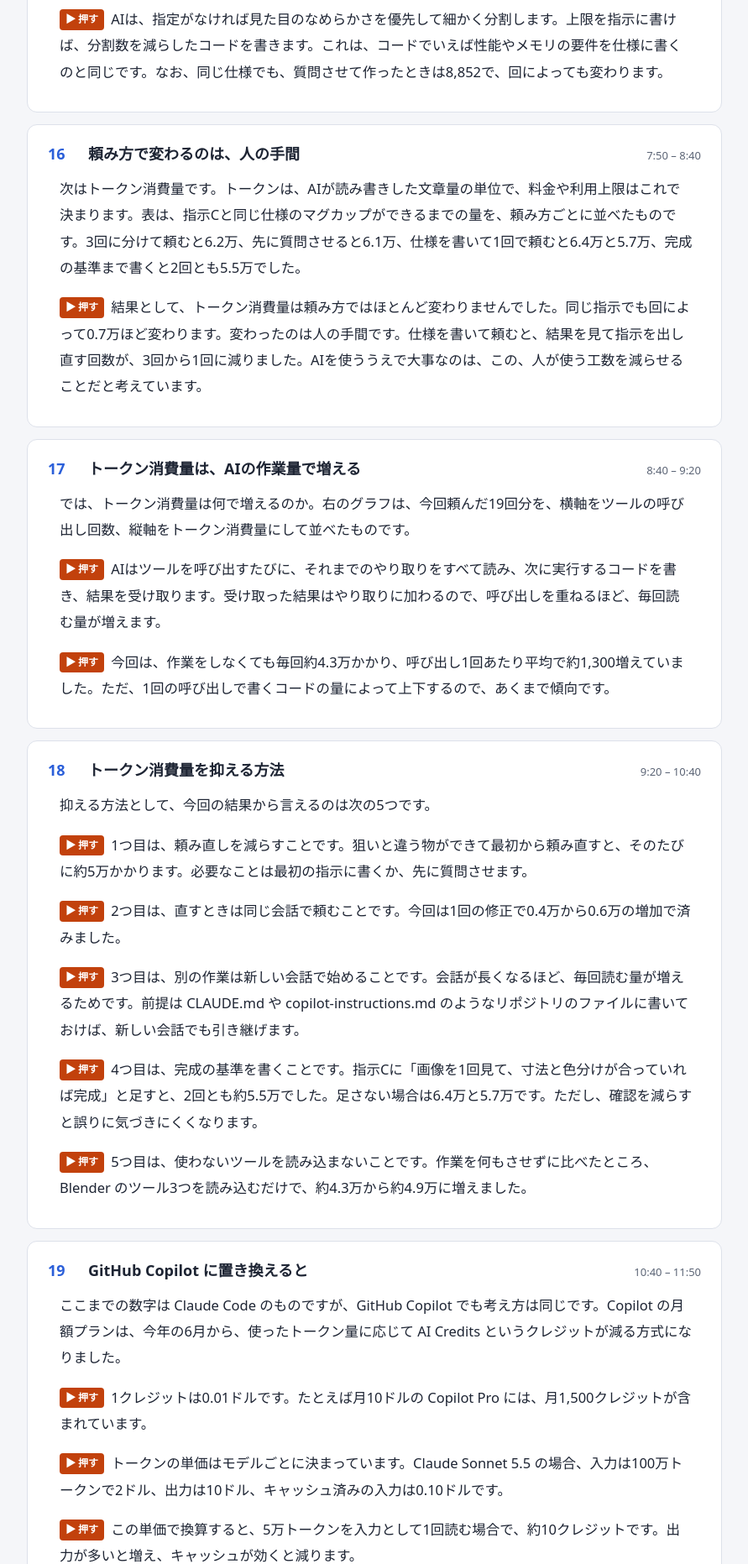
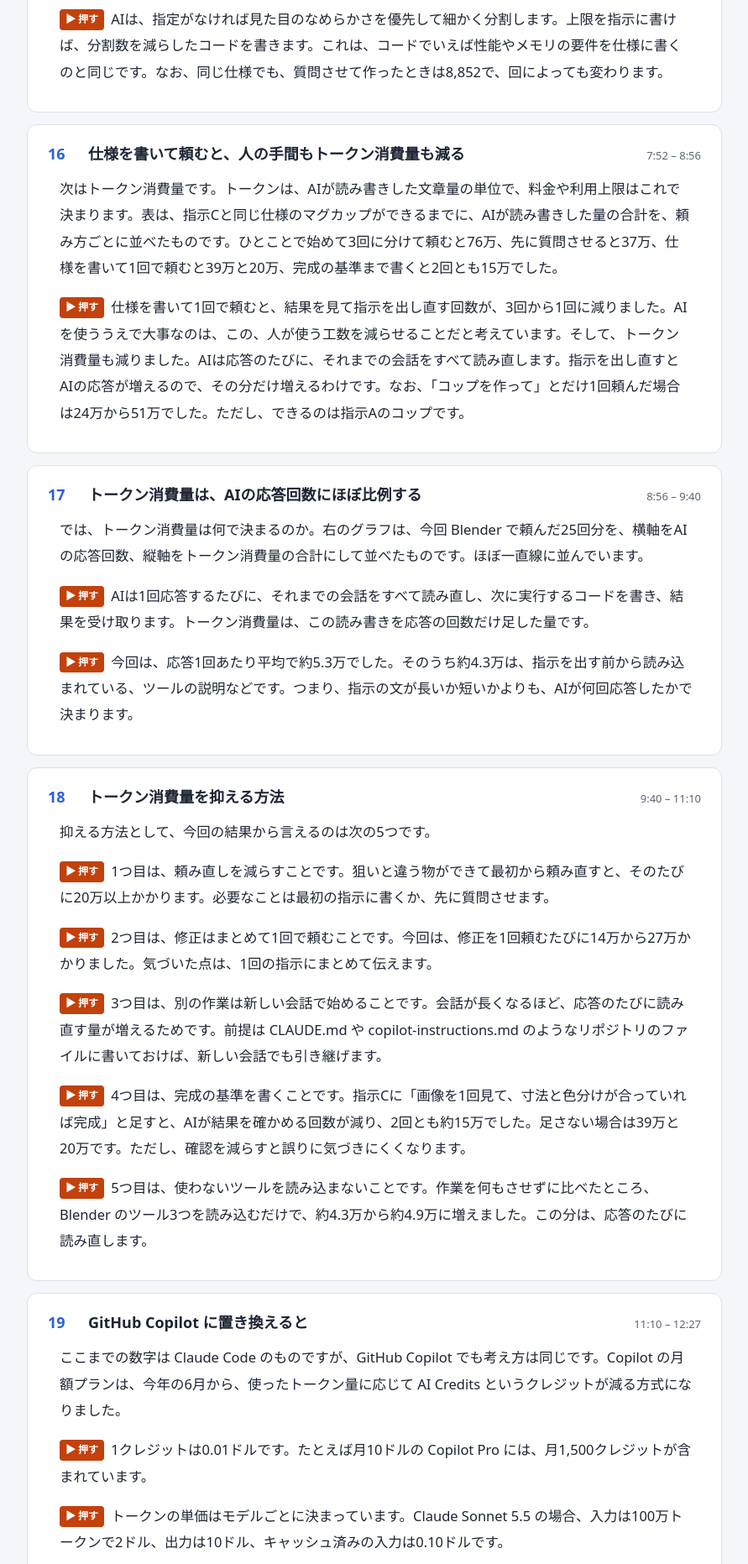
Before and after one commit to rrr-cloud/ai-modeling-study, a plain HTML site: page script.html in a window 1280 px wide. Shown: the part 4567-6430 px from the top of the page at 84% size, without its empty margins (194-1085 px from the left). Drawn offline with Linux system fonts and the light colour scheme.

Commit message:
fix: トークン消費量を、応答ごとの合計（料金のもとになる量）に直す。仕様を書いて1回で頼むと、人の手間もトークン消費量も減る、という結果に改める
Co-Authored-By: Claude Fable 5.2 <noreply@anthropic.com>

```diff
--- a/script-data.js
+++ b/script-data.js
@@ -116,65 +116,65 @@ window.TALK_SCRIPT = [
   },
   {
     "title": "決まっていない点を、AIに質問させる",
-    "time": "6:05 – 6:50",
+    "time": "6:05 – 6:52",
     "steps": [
       "では、最初から仕様を全部書けないときはどうするか。決まっていない点をAIに質問させる方法があります。",
       "指示はこうです。「コップを作って。作り始める前に、決まっていない点や不明な点があれば質問して」。",
       "すると、AIは作り始める前に6つ質問してきました。種類、大きさ、材質と色、中身を入れるか、用途つまりポリゴン数を抑えるか、装飾です。",
-      "これに指示Cと同じ内容で答えると、寸法も色分けも指示Cと同じ仕上がりになりました。トークン消費量は約6.1万で、指示Cとほぼ同じです。仕様を自分で全部書かなくても、質問に答える形で同じ結果にたどり着けます。"
+      "これに指示Cと同じ内容で答えると、寸法も色分けも指示Cと同じ仕上がりになりました。トークン消費量は合計で約37万で、指示Cの20万から39万と同じ程度です。仕様を自分で全部書かなくても、質問に答える形で同じ結果にたどり着けます。"
     ]
   },
   {
     "title": "ちなみに：ポリゴン数",
-    "time": "6:50 – 7:50",
+    "time": "6:52 – 7:52",
     "steps": [
       "ここは本題から少し外れますが、ちなみに、3Dモデルなのでポリゴン数も見てみました。網目が見える表示にしています。指示Aのコップは三角形で1,536。指示Cのマグカップは23,540でした。先ほどのコードのとおり円周を96分割していて、縁や底の丸みも細かく分割しているためです。人がゲーム用に作るなら、ここまで細かくはしないと思います。右は、指示Cに「ゲームで使うので、三角形で1,000以下にして」と足したもので、732になりました。",
       "AIは、指定がなければ見た目のなめらかさを優先して細かく分割します。上限を指示に書けば、分割数を減らしたコードを書きます。これは、コードでいえば性能やメモリの要件を仕様に書くのと同じです。なお、同じ仕様でも、質問させて作ったときは8,852で、回によっても変わります。"
     ]
   },
   {
-    "title": "頼み方で変わるのは、人の手間",
-    "time": "7:50 – 8:40",
+    "title": "仕様を書いて頼むと、人の手間もトークン消費量も減る",
+    "time": "7:52 – 8:56",
     "steps": [
-      "次はトークン消費量です。トークンは、AIが読み書きした文章量の単位で、料金や利用上限はこれで決まります。表は、指示Cと同じ仕様のマグカップができるまでの量を、頼み方ごとに並べたものです。3回に分けて頼むと6.2万、先に質問させると6.1万、仕様を書いて1回で頼むと6.4万と5.7万、完成の基準まで書くと2回とも5.5万でした。",
-      "結果として、トークン消費量は頼み方ではほとんど変わりませんでした。同じ指示でも回によって0.7万ほど変わります。変わったのは人の手間です。仕様を書いて頼むと、結果を見て指示を出し直す回数が、3回から1回に減りました。AIを使ううえで大事なのは、この、人が使う工数を減らせることだと考えています。"
+      "次はトークン消費量です。トークンは、AIが読み書きした文章量の単位で、料金や利用上限はこれで決まります。表は、指示Cと同じ仕様のマグカップができるまでに、AIが読み書きした量の合計を、頼み方ごとに並べたものです。ひとことで始めて3回に分けて頼むと76万、先に質問させると37万、仕様を書いて1回で頼むと39万と20万、完成の基準まで書くと2回とも15万でした。",
+      "仕様を書いて1回で頼むと、結果を見て指示を出し直す回数が、3回から1回に減りました。AIを使ううえで大事なのは、この、人が使う工数を減らせることだと考えています。そして、トークン消費量も減りました。AIは応答のたびに、それまでの会話をすべて読み直します。指示を出し直すとAIの応答が増えるので、その分だけ増えるわけです。なお、「コップを作って」とだけ1回頼んだ場合は24万から51万でした。ただし、できるのは指示Aのコップです。"
     ]
   },
   {
-    "title": "トークン消費量は、AIの作業量で増える",
-    "time": "8:40 – 9:20",
+    "title": "トークン消費量は、AIの応答回数にほぼ比例する",
+    "time": "8:56 – 9:40",
     "steps": [
-      "では、トークン消費量は何で増えるのか。右のグラフは、今回頼んだ19回分を、横軸をツールの呼び出し回数、縦軸をトークン消費量にして並べたものです。",
-      "AIはツールを呼び出すたびに、それまでのやり取りをすべて読み、次に実行するコードを書き、結果を受け取ります。受け取った結果はやり取りに加わるので、呼び出しを重ねるほど、毎回読む量が増えます。",
-      "今回は、作業をしなくても毎回約4.3万かかり、呼び出し1回あたり平均で約1,300増えていました。ただ、1回の呼び出しで書くコードの量によって上下するので、あくまで傾向です。"
+      "では、トークン消費量は何で決まるのか。右のグラフは、今回 Blender で頼んだ25回分を、横軸をAIの応答回数、縦軸をトークン消費量の合計にして並べたものです。ほぼ一直線に並んでいます。",
+      "AIは1回応答するたびに、それまでの会話をすべて読み直し、次に実行するコードを書き、結果を受け取ります。トークン消費量は、この読み書きを応答の回数だけ足した量です。",
+      "今回は、応答1回あたり平均で約5.3万でした。そのうち約4.3万は、指示を出す前から読み込まれている、ツールの説明などです。つまり、指示の文が長いか短いかよりも、AIが何回応答したかで決まります。"
     ]
   },
   {
     "title": "トークン消費量を抑える方法",
-    "time": "9:20 – 10:40",
+    "time": "9:40 – 11:10",
     "steps": [
       "抑える方法として、今回の結果から言えるのは次の5つです。",
-      "1つ目は、頼み直しを減らすことです。狙いと違う物ができて最初から頼み直すと、そのたびに約5万かかります。必要なことは最初の指示に書くか、先に質問させます。",
-      "2つ目は、直すときは同じ会話で頼むことです。今回は1回の修正で0.4万から0.6万の増加で済みました。",
-      "3つ目は、別の作業は新しい会話で始めることです。会話が長くなるほど、毎回読む量が増えるためです。前提は CLAUDE.md や copilot-instructions.md のようなリポジトリのファイルに書いておけば、新しい会話でも引き継げます。",
-      "4つ目は、完成の基準を書くことです。指示Cに「画像を1回見て、寸法と色分けが合っていれば完成」と足すと、2回とも約5.5万でした。足さない場合は6.4万と5.7万です。ただし、確認を減らすと誤りに気づきにくくなります。",
-      "5つ目は、使わないツールを読み込まないことです。作業を何もさせずに比べたところ、Blender のツール3つを読み込むだけで、約4.3万から約4.9万に増えました。"
+      "1つ目は、頼み直しを減らすことです。狙いと違う物ができて最初から頼み直すと、そのたびに20万以上かかります。必要なことは最初の指示に書くか、先に質問させます。",
+      "2つ目は、修正はまとめて1回で頼むことです。今回は、修正を1回頼むたびに14万から27万かかりました。気づいた点は、1回の指示にまとめて伝えます。",
+      "3つ目は、別の作業は新しい会話で始めることです。会話が長くなるほど、応答のたびに読み直す量が増えるためです。前提は CLAUDE.md や copilot-instructions.md のようなリポジトリのファイルに書いておけば、新しい会話でも引き継げます。",
+      "4つ目は、完成の基準を書くことです。指示Cに「画像を1回見て、寸法と色分けが合っていれば完成」と足すと、AIが結果を確かめる回数が減り、2回とも約15万でした。足さない場合は39万と20万です。ただし、確認を減らすと誤りに気づきにくくなります。",
+      "5つ目は、使わないツールを読み込まないことです。作業を何もさせずに比べたところ、Blender のツール3つを読み込むだけで、約4.3万から約4.9万に増えました。この分は、応答のたびに読み直します。"
     ]
   },
   {
     "title": "GitHub Copilot に置き換えると",
-    "time": "10:40 – 11:50",
+    "time": "11:10 – 12:27",
     "steps": [
       "ここまでの数字は Claude Code のものですが、GitHub Copilot でも考え方は同じです。Copilot の月額プランは、今年の6月から、使ったトークン量に応じて AI Credits というクレジットが減る方式になりました。",
       "1クレジットは0.01ドルです。たとえば月10ドルの Copilot Pro には、月1,500クレジットが含まれています。",
       "トークンの単価はモデルごとに決まっています。Claude Sonnet 5.5 の場合、入力は100万トークンで2ドル、出力は10ドル、キャッシュ済みの入力は0.10ドルです。",
-      "この単価で換算すると、5万トークンを入力として1回読む場合で、約10クレジットです。出力が多いと増え、キャッシュが効くと減ります。",
+      "この単価で換算すると、20万トークンは、すべてキャッシュ済みの入力なら2クレジット、すべて新しい入力なら40クレジットです。会話の読み直しはキャッシュが効くので、実際は少ない側に寄ります。出力が多いと増えます。",
       "数え方が同じなので、前のページの5つの方法は Copilot でもそのまま使えます。自分の使用量は GitHub の請求のページで確認できます。"
     ]
   },
   {
     "title": "コードを書かせるときに、指示に書く項目",
-    "time": "11:50 – 12:35",
+    "time": "12:27 – 13:12",
     "steps": [
       "ここからは、私たちの開発の話です。AIにコードを書かせるとき、指示には次の5つを書きます。",
       "目的。何のための機能か、誰が使うのか。",
@@ -187,7 +187,7 @@ window.TALK_SCRIPT = [
   },
   {
     "title": "仕様駆動開発の進め方",
-    "time": "12:35 – 13:30",
+    "time": "13:12 – 14:07",
     "steps": [
       "この5項目を、その場のチャットではなくリポジトリの中のファイルに書いて、そこから実装を進めるのが仕様駆動開発です。右は、このあとの実例で使った仕様です。Python の小さなリポジトリに、注文CSVを取り込む機能を足すというもので、人が書いたのはこの24行です。",
       "進め方は5つです。まず、仕様をファイルに書きます。下書きや、もっと詳しい設計書はAIに書かせて構いません。内容を決めてレビューするのは人です。",
@@ -199,7 +199,7 @@ window.TALK_SCRIPT = [
   },
   {
     "title": "実例① 実装の前に、計画と質問を出させる",
-    "time": "13:30 – 14:55",
+    "time": "14:07 – 15:32",
     "steps": [
       "最初の指示です。このページで伝えたいのは、コードを書かせる前に質問させると、仕様の抜けが実装の前に見つかる、ということです。",
       "「spec.md の仕様を実装したい。まだコードは書かないで。先に、計画と、仕様で決まっていない点の質問を出して」と頼みました。",
@@ -210,7 +210,7 @@ window.TALK_SCRIPT = [
   },
   {
     "title": "実例② テストを先に書かせてから、実装させる",
-    "time": "14:55 – 16:05",
+    "time": "15:32 – 16:42",
     "steps": [
       "次に、テストと実装です。このページで伝えたいのは、完成したかどうかを何で判断するか、です。AIは「できました」と報告してきますが、それをそのまま信じるのではなく、テストの結果で判断できるようにします。左は、仕様の受け入れ基準「不正な行はスキップし、行番号をログに出す」を、Claude Code がテストにしたものです。3行目と5行目が不正なCSVを作って、2件が取り込まれ、2件がスキップされ、ログに行番号が出ることを確かめています。",
       "このテストを、実装より先に書かせます。319行です。実行すると失敗します。実装がまだ無いので、失敗するのが正しい状態です。これで、テストがちゃんと働いていることが分かります。",
@@ -220,18 +220,18 @@ window.TALK_SCRIPT = [
   },
   {
     "title": "実例③ 仕様変更は、仕様から直す",
-    "time": "16:05 – 17:30",
+    "time": "16:42 – 18:07",
     "steps": [
       "最後に、仕様変更です。伝えたいのは、コードから直すのではなく、仕様、テスト、実装の順に直すと、3つの内容がずれない、ということです。",
       "「status が cancelled の注文は取り込まない。対象外として件数を数えて、ログに出す」と頼みました。順番は同じで、仕様を直し、テストを直し、実装を直します。",
       "このとき Claude Code は、実装のほかに気づいた点も報告してきました。「一度 paid で入った注文は、基幹システム側でキャンセルされても、DB では元の状態のまま残ります。DB を見てもキャンセル済みかどうかは分かりません」。依頼どおりに作るとそうなる、という指摘です。これをどうするかは、人が決めることです。",
       "右は実際のコミット履歴です。仕様、テスト、実装の順が2回並んでいます。仕様変更では、テストを直した時点で37件中10件が失敗し、実装のあと37件すべてが通りました。",
-      "この実例で人がしたのは、仕様を24行書くこと、質問に答えること、テストの結果を確かめることです。コードは書いていません。Claude Code の作業時間は合計で約5分、トークン消費量は約8.2万でした。このあと、差分を人がレビューします。"
+      "この実例で人がしたのは、仕様を24行書くこと、質問に答えること、テストの結果を確かめることです。コードは書いていません。Claude Code の作業時間は合計で約5分、トークン消費量は合計で約106万でした。このあと、差分を人がレビューします。"
     ]
   },
   {
     "title": "開発への取り入れ方",
-    "time": "17:30 – 18:20",
+    "time": "18:07 – 18:57",
     "steps": [
       "取り入れ方は、4つの段階で考えています。",
       "1段階目は、個人で試すことです。既存コードの説明、テストの下書き、小さな関数の実装などを頼んでみます。",
@@ -242,7 +242,7 @@ window.TALK_SCRIPT = [
   },
   {
     "title": "AIに任せるときの注意点",
-    "time": "18:20 – 19:00",
+    "time": "18:57 – 19:37",
     "steps": [
       "最後に注意点です。",
       "AIは間違えることがあります。今回の作業でも、取っ手の端がカップの内側に突き出ていたり、色の塗り分けが指定と違っていたりしました。どちらも Claude Code が自分で気づいて直しましたが、気づかないまま残る誤りもあります。これはコードでも同じです。",
@@ -251,9 +251,9 @@ window.TALK_SCRIPT = [
   },
   {
     "title": "まとめ",
-    "time": "19:00 – 19:35",
+    "time": "19:37 – 20:12",
     "steps": [
-      "まとめです。仕様駆動開発では、人は、何を作るかを決めることと、結果を確かめることに工数を使います。指示に書かなかった点は、AIが決めます。ですから、作らせる前に仕様を決め、決まっていない点はAIに質問させます。設計書、コード、テストはAIが書けます。人は、その内容を決めてレビューします。仕様を書いても、トークン消費量はほとんど変わりません。減るのは、人が指示を出し直す工数です。そして、完成したかどうかは、AIの報告ではなく、テストとレビューで判断します。以上です。ありがとうございました。"
+      "まとめです。仕様駆動開発では、人は、何を作るかを決めることと、結果を確かめることに工数を使います。指示に書かなかった点は、AIが決めます。ですから、作らせる前に仕様を決め、決まっていない点はAIに質問させます。設計書、コード、テストはAIが書けます。人は、その内容を決めてレビューします。仕様を書いて1回で頼むと、指示を出し直す回数が減ります。人の工数も、トークン消費量も減ります。そして、完成したかどうかは、AIの報告ではなく、テストとレビューで判断します。以上です。ありがとうございました。"
     ]
   }
 ];
```
Also changed, not shown: index.html (+26 -25 lines), 1 other file.
